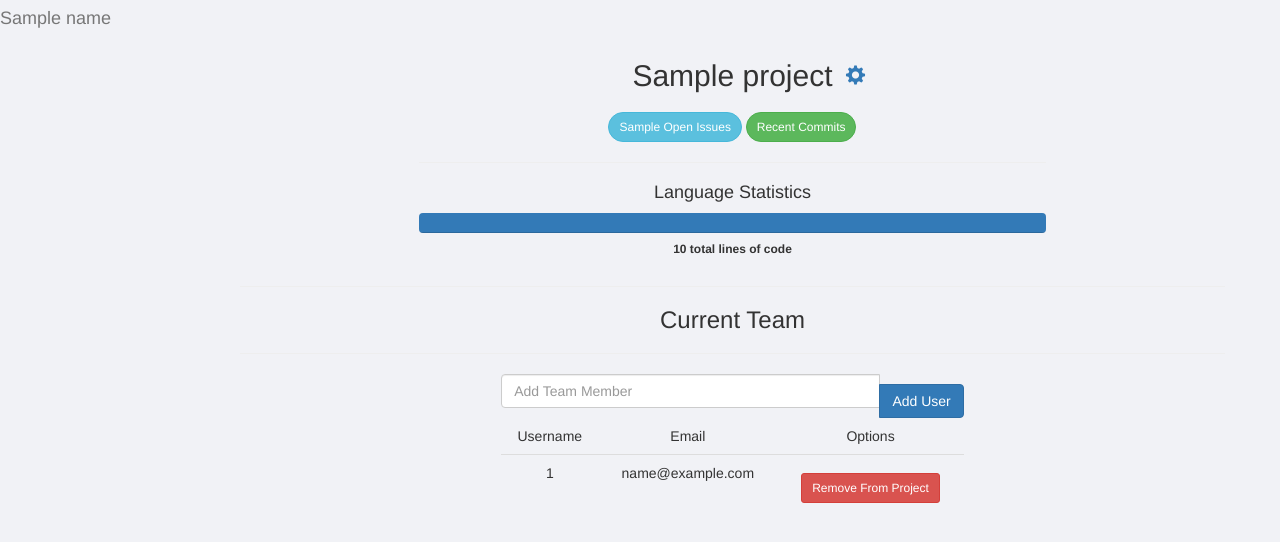
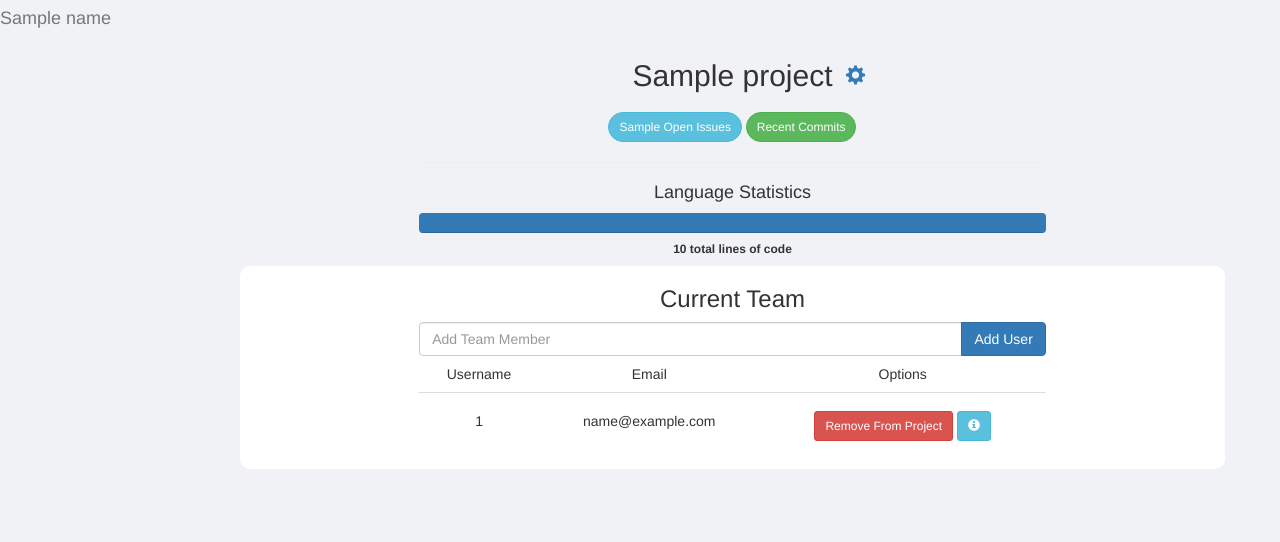
Before and after one commit to c1phr/cs399_final, a Python web app: template app/templates/project_dashboard.html in a window 1280 px wide. Shown: the part 51-593 px from the top of the page. Run offline with Jinja, Linux system fonts and the light colour scheme; the template is opened without the code that fills it: most values are stand-ins (such as "Sample title", 1, 10 or a date in 2020); some libraries are stand-ins or nearby versions.

Commit message:
Fixed CSS on Projects Dash
Something was making the input-button group blow up.. turned out to be
some useless plugin.

```diff
--- a/app/templates/project_dashboard.html
+++ b/app/templates/project_dashboard.html
@@ -54,15 +54,13 @@ td{
     </div>
 </div>
 
-<div class="row">
-    <hr/>
+<div class="row" style="background: white; border-radius:10px;">
     <h3 class="text-center">Current Team</h3>
-    <hr/>
-    <div class="col-xs-6 col-xs-offset-3">
+    <div class="col-xs-8 col-xs-offset-2">
         <div class="input-group">
             <input class="form-control" id="member-name" data-project-id = "{{project_data.project_id}}" type="text" placeholder="Add Team Member"  />
             <span class="input-group-btn">
-                <button class="btn-primary btn addUser">Add User</button>
+                <button class="btn-primary btn addUser" style="margin-top:0;">Add User</button>
             </span>
         </div>
 
@@ -79,9 +77,12 @@ td{
                     {%for member in team%}
 
                         <tr data-project-id = "{{project_data.project_id}}" data-user="{{member.user_id}}">
-                            <td>{{member.user_id}}</td>
-                            <td>{{member.email}}</td>
-                            <td><button class="btn-danger btn btn-sm removeUser">Remove From Project</button></td>
+                            <td style="vertical-align:middle;">{{member.user_id}}</td>
+                            <td  style="vertical-align:middle;">{{member.email}}</td>
+                            <td  style="vertical-align:middle;">
+                                <button class="btn-danger btn btn-sm removeUser">Remove From Project</button>
+                                <a class="btn-info btn btn-sm" href=""> <span class="glyphicon-info-sign glyphicon"></span></a>
+                            </td>
                         </tr>
 
                     {%endfor%}
```
